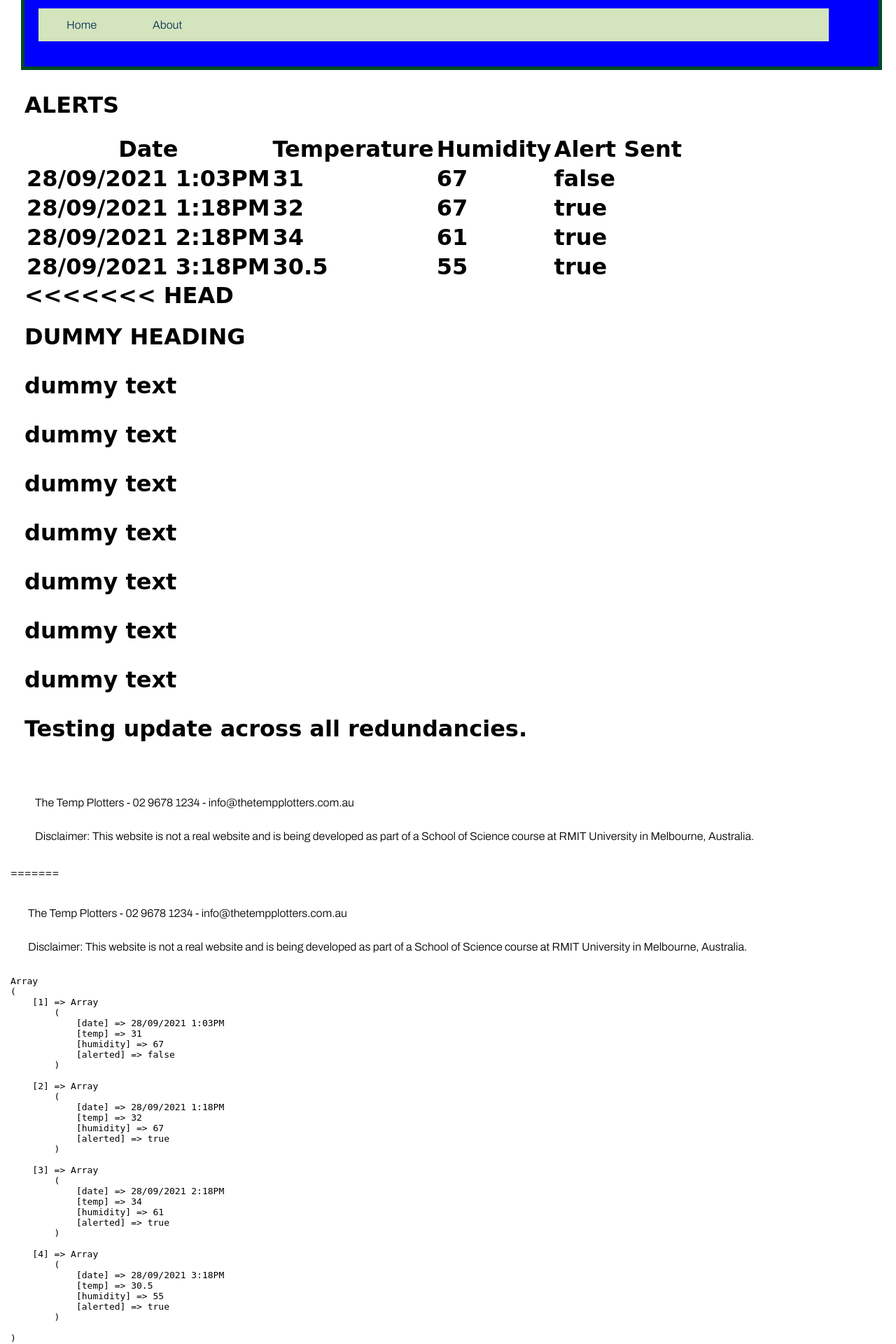
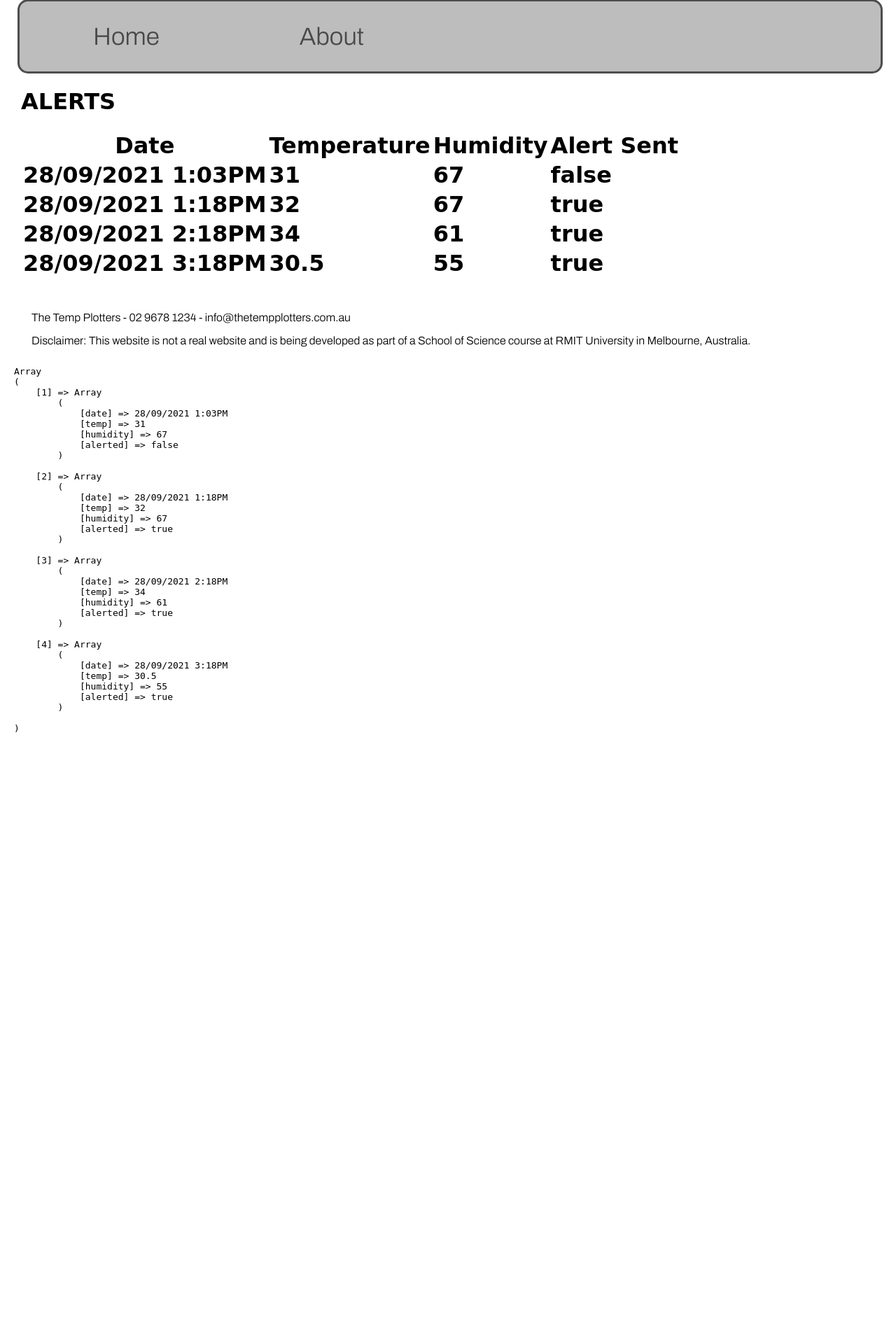
Before and after one commit to davidp84/BITS_The_Temp_Plotters, a PHP site: page / in a window 1280 px wide. Shown: the part 938-2858 px from the top of the page at 70% size. After the commit the page ends 1984 px from the top, so only its background shows below. Run offline with PHP 8.4, Linux system fonts and the light colour scheme; some web fonts are replaced.

Commit message:
CSS and NAV styling changes

```diff
--- a/index.php
+++ b/index.php
@@ -8,6 +8,16 @@ topModule("The Temp Plotters");
 
 ?>
 
+
+<body>
+<div class='main-grid'>
+<header class='logo-header'>
+<img class='logo-head' src='../../media/logo.jpg'>
+  <h2 class='company-name'>The Temp Plotters</h2>
+  <a href='index.php'>
+  <img class='logo' src='https://i.pinimg.com/564x/74/94/ed/7494ed64686f16ed0535873c1c2790e1.jpg' alt='The Temp Plotters Logo' width="650" height="350">
+  </a>
+</header>
 
 <nav id="nav">
   <div>
@@ -33,20 +43,7 @@ topModule("The Temp Plotters");
     <?= tableModule() ?>
 </table>
 
-<<<<<<< HEAD
-<h1> DUMMY HEADING <h1>
-
-<p> dummy text </p>
-<p> dummy text </p>
-<p> dummy text </p>
-<p> dummy text </p>
-<p> dummy text </p>
-<p> dummy text </p>
-<p> dummy text </p>
-<p> Testing update across all redundancies.<p>
+</main>
 
 <?= footerModule() ?>
-=======
-<?= footerModule() ?>
 <?= debugModule() ?>
->>>>>>> 08bb349f578776fba31b833baec1c0d7c7cf2ddb
--- a/style.css
+++ b/style.css
@@ -7,8 +7,8 @@ html {
 /* Makes the body as tall or taller as the browser window, less html element's padding */
 body {
   min-height: calc(100vh - 2 * 20px);
-  padding: 15px;
-  margin: 0px;
+  margin-left: 20px;
+  margin-right: 20px;
   box-sizing: border-box;
   font-family: "Archivo", sans-serif;
 }
@@ -19,73 +19,63 @@ h1, h2, h3, h4, h5, h6 {
 }
 
 :root {
-  --clr-green-text: #004b23;
+  --clr-green-text: #4d4d4d;
   --clr-green-background: #004b2348;
   --clr-footer-background: #004b2311;
   --clr-nav-background: #fffaf0;
 }
 
 /* Give all semantic body elements uniform layout style */
-header, nav, main, footer, aside, section, article, details, div {
+header, main, footer, aside, section, article, details, div {
   margin: 5px;
-  padding: 5px;
   box-sizing: border-box;
 }
 
 /* styles for NAV element including for nav bar */
 nav {
-  background-color: blue;
-  border: 5px solid var(--clr-green-text);
+  background-color: rgb(189, 189, 189);
+  border: solid var(--clr-green-text);
   width: 100%;
-  padding: 10px;
+  border-radius: 15px;
 }
 
 ul {
   list-style-type: none;
   padding: 0;
   overflow: hidden;
-  background-color: rgb(212, 228, 188);
+  background-color:  rgb(189, 189, 189);
   top: 100px;
-  width: 95.7%;
-
+  width: 100%;
 }
 
 li {
   float: left;
-  border-color: rgba(212, 228, 188);
-  border-width: 5px;
+  border-color: rgb(189, 189, 189);
+  border-width: 10px;
+  font-size: 220%;
+  font-weight: bold;
 }
 
 li a {
   display: block;
-  color: rgb(9, 53, 87);
+  color: rgb(73, 73, 73);
   text-align: center;
-  padding: 15px 40px;
+  padding: 15px 100px;
   text-decoration: none;
-  border-radius: 0 0 10px 10px;
-  border-color: rgba(212, 228, 188);
+  border-radius: 10px;
+  border-color: rgb(189, 189, 189);
   border-width: 5px;
 }
 
 li a:hover:not(.active) {
-  background-color: rgb(150, 172, 183);
+  background-color: rgb(56, 56, 56);
+  color:rgb(189, 189, 189)
 }
 
 .active {
-  background-color: rgb(150, 172, 183);
+  background-color: rgb(56, 56, 56);
+  color:rgb(189, 189, 189)
 }
-/*
-nav ul {
-  padding: 0;
-  margin: 0.2em;
-  display: inline-block;
-  list-style: none;
-}
-
-nav ul li {
-  display: inline-block;
-  padding: 0.2em;
-} */
 
 article#about {
   text-align: justify;
@@ -118,8 +108,8 @@ header {
 
 header * {
   vertical-align: middle;
-  filter: drop-shadow(-1px -1px 5px var(--clr-green-background));
-  -webkit-filter: drop-shadow(-1px -1px 5px var(--clr-green-background));
+  filter: drop-shadow(-1px -1px 5px var(--clr-grey-background));
+  -webkit-filter: drop-shadow(-1px -1px 5px var(--clr-grey-background));
   margin-right: 10px;
 }
 
--- a/tools.php
+++ b/tools.php
@@ -24,22 +24,11 @@
 rel="stylesheet">
 </head>
 
-<body>
-<div class='main-grid'>
-<header class='logo-header'>
-<img class='logo-head' src='../../media/logo.jpg'>
-  <h2 class='company-name'>The Temp Plotters</h2>
-  <a href='index.php'>
-  <img class='logo' src='../../media/Logo_Resized.png' alt='The Temp Plotters Logo'>
-  </a>
-</header>
-
 TOP;
 }
 
 function footerModule() {
   echo <<<"END"
-</main>
 
 <footer>
   <div id='footer-contact'>
```
